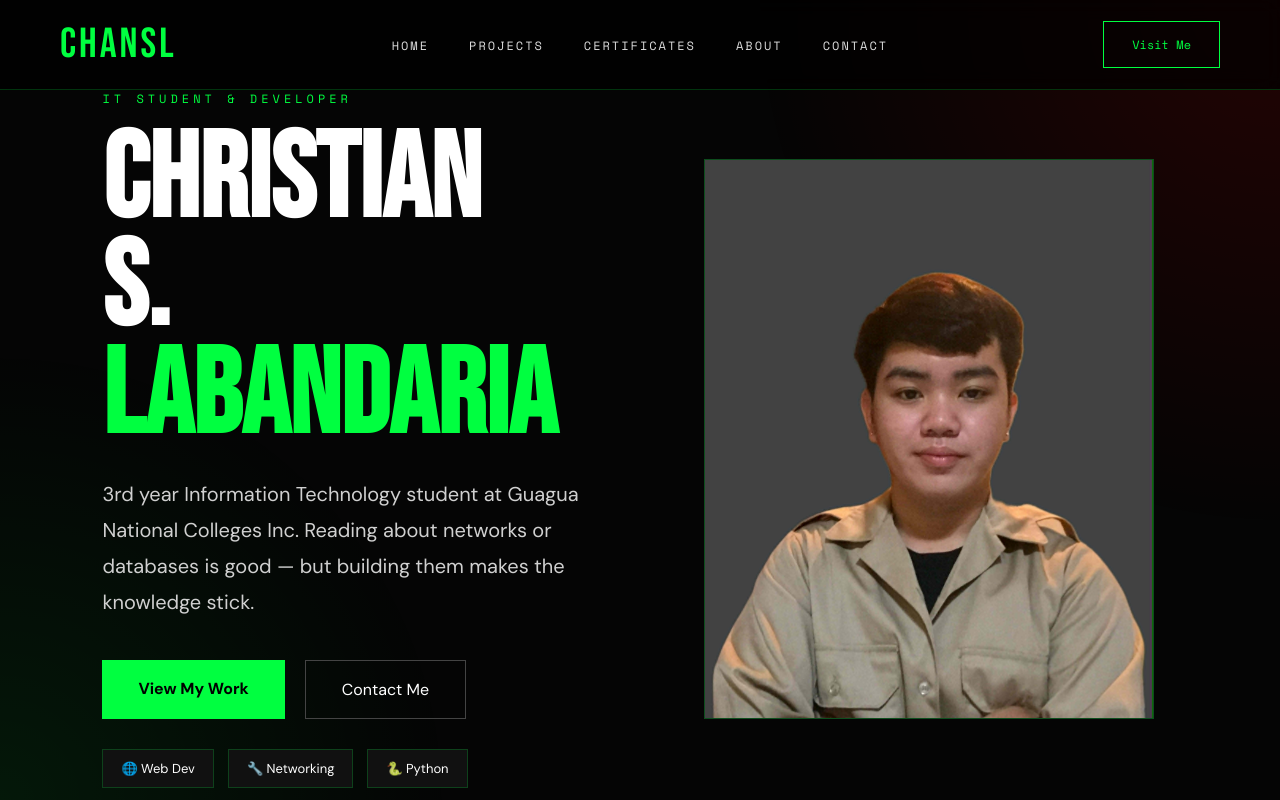
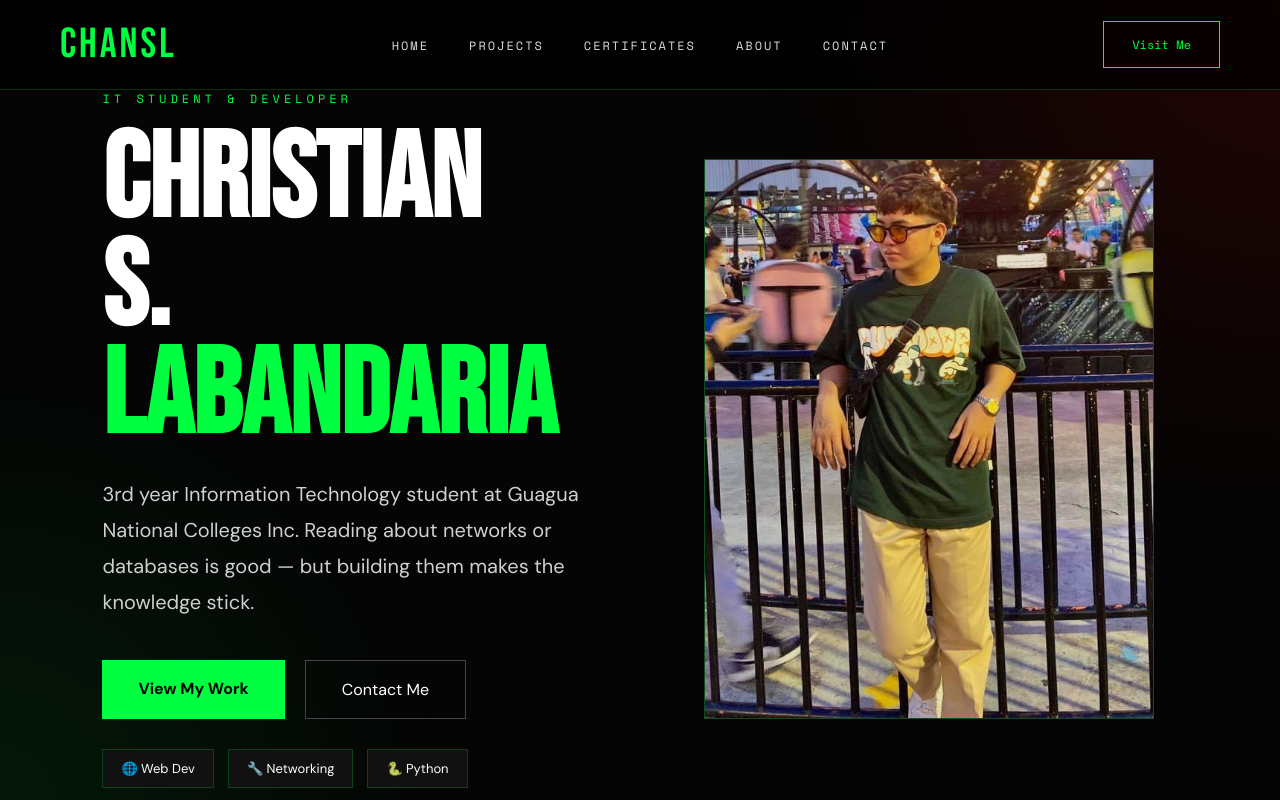
Before and after one commit to AkoSiChan/Portfolio, a plain HTML site: page index.html in a window 1280 px wide. Shown: the top 800 px of the page. Drawn offline with nearby package versions, Linux system fonts and the light colour scheme.

Commit message:
AkoSiChan Update lang

```diff
--- a/index.html
+++ b/index.html
@@ -591,7 +591,7 @@ Contact Me
 <div class="hero-visual">
 
 <div class="hero-photo-wrap">
-<img src="chan.jpg.jpg" alt="Christian">
+<img src="chanchan.jpg" alt="Christian">
 </div>
 
 </div>
```
Also changed, not shown: chanchan.jpg (added).
